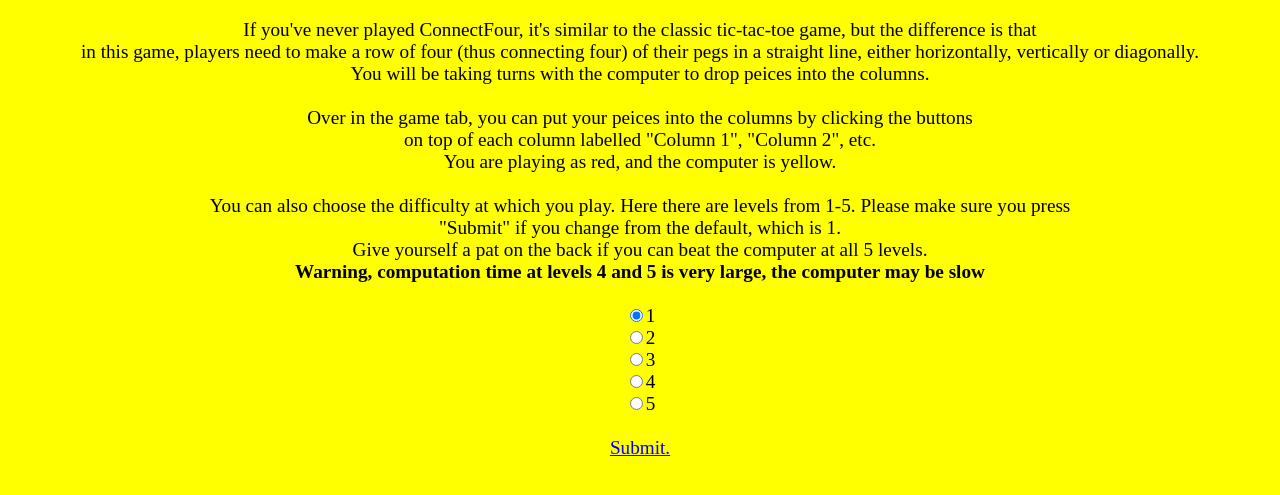
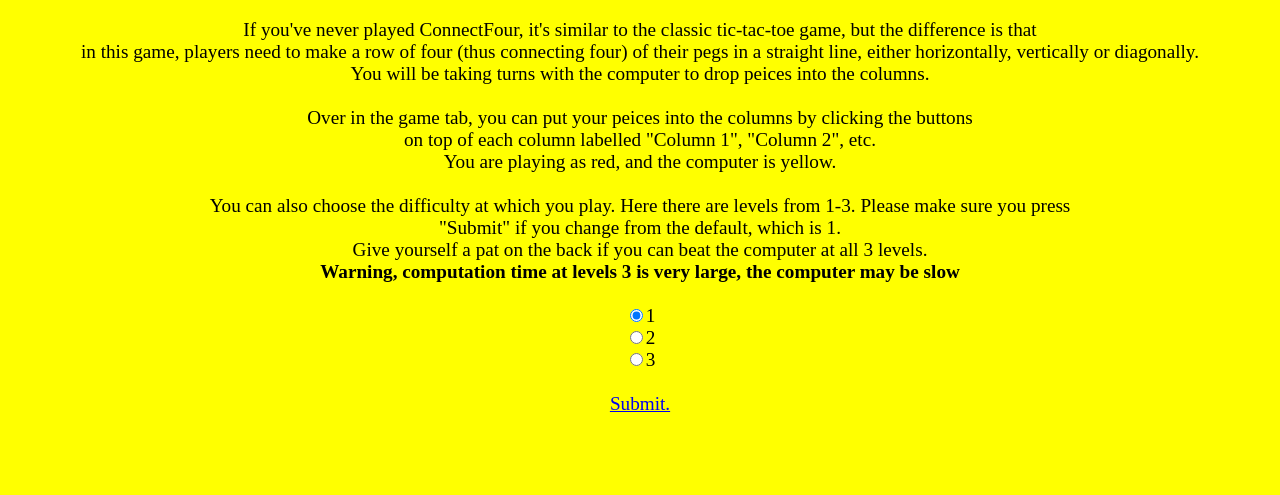
Before and after one commit to arjunkalburgi/ConnectFour, a Flask app: page / in a window 1280 px wide. Shown: the part 213-708 px from the top of the page. Run offline with Flask 2, Linux system fonts and the light colour scheme.

Commit message:
changing levels

```diff
--- a/app/templates/base.html
+++ b/app/templates/base.html
@@ -156,16 +156,9 @@
 				}
 			}
 
-			// $.post('/restart/',
-			// 	{},
-			// 	function(json) {
-			// 		board = json.board;
-			// 		update_board(board);
-
-			// 		$(message).hide()
-			// 		$(endgame).hide()
-			// 		cont = 1
-			// 	});
+			$(message).hide()
+			$(endgame).hide()
+			cont = 1
 		}
 
 		function change_difficulty() {
--- a/app/templates/start.html
+++ b/app/templates/start.html
@@ -17,21 +17,17 @@
 		on top of each column labelled "Column 1", "Column 2", etc. <br/>
 		You are playing as red, and the computer is yellow.<br/>
 		<br/>
-		You can also choose the difficulty at which you play. Here there are levels from 1-5. Please make sure you press <br/>
+		You can also choose the difficulty at which you play. Here there are levels from 1-3. Please make sure you press <br/>
 		"Submit" if you change from the default, which is 1. <br/>
-		Give yourself a pat on the back if you can beat the computer at all 5 levels. <br/>
-		<b>Warning, computation time at levels 4 and 5 is very large, the computer may be slow</b><br/>
+		Give yourself a pat on the back if you can beat the computer at all 3 levels. <br/>
+		<b>Warning, computation time at levels 3 is very large, the computer may be slow</b><br/>
 		<br/>
 		<form>
-			<input type="radio" name="difficulty" value="1" checked>1
+			<input type="radio" name="difficulty" value="3" checked>1
 			<br/>
-			<input type="radio" name="difficulty" value="3">2
+			<input type="radio" name="difficulty" value="5">2
 			<br/>
-			<input type="radio" name="difficulty" value="5">3
-			<br/>
-			<input type="radio" name="difficulty" value="7">4
-			<br/>
-			<input type="radio" name="difficulty" value="8">5
+			<input type="radio" name="difficulty" value="7">3
 			<br/><br/>
 			<a href="javascript:change_difficulty()"> Submit.
 		</form>
```
